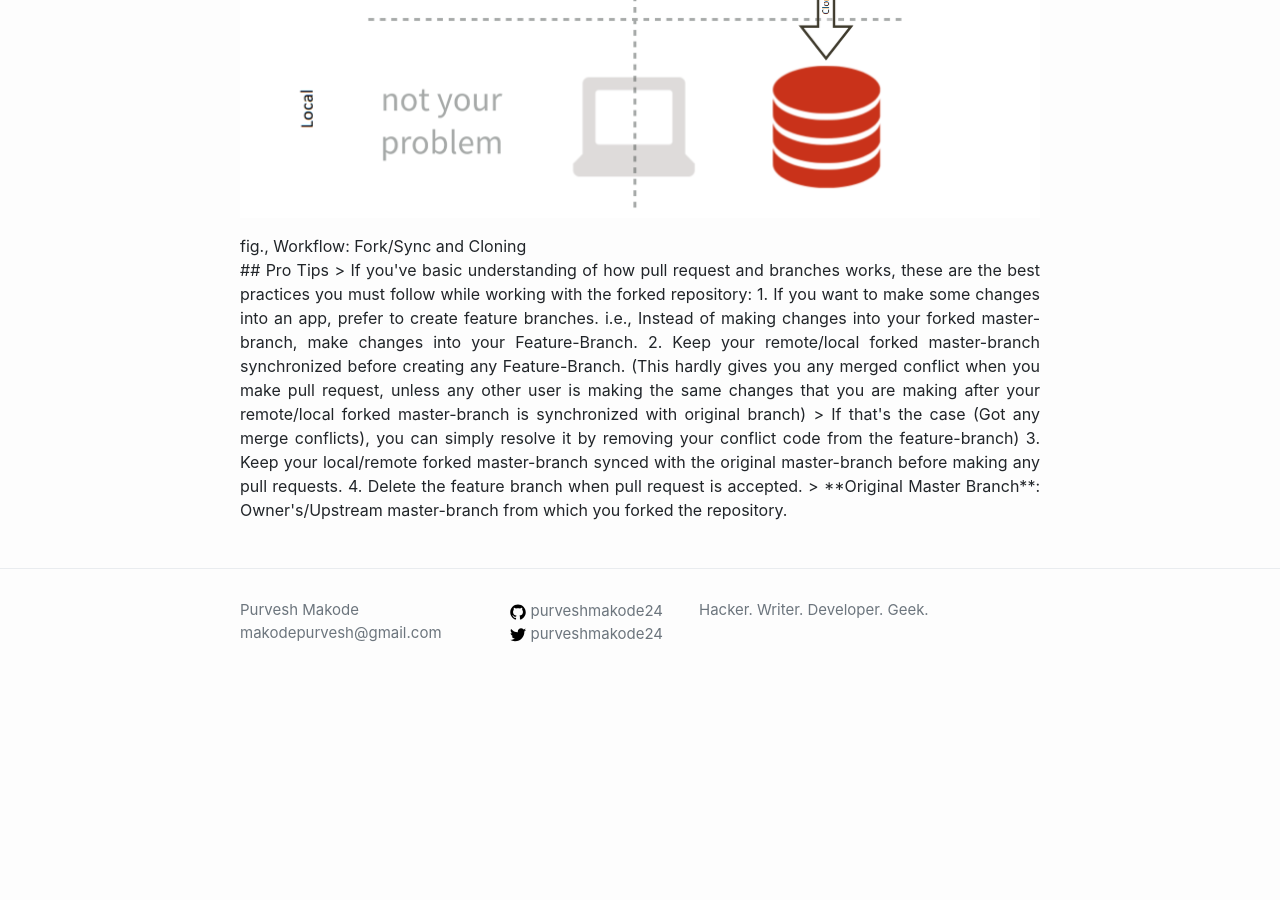
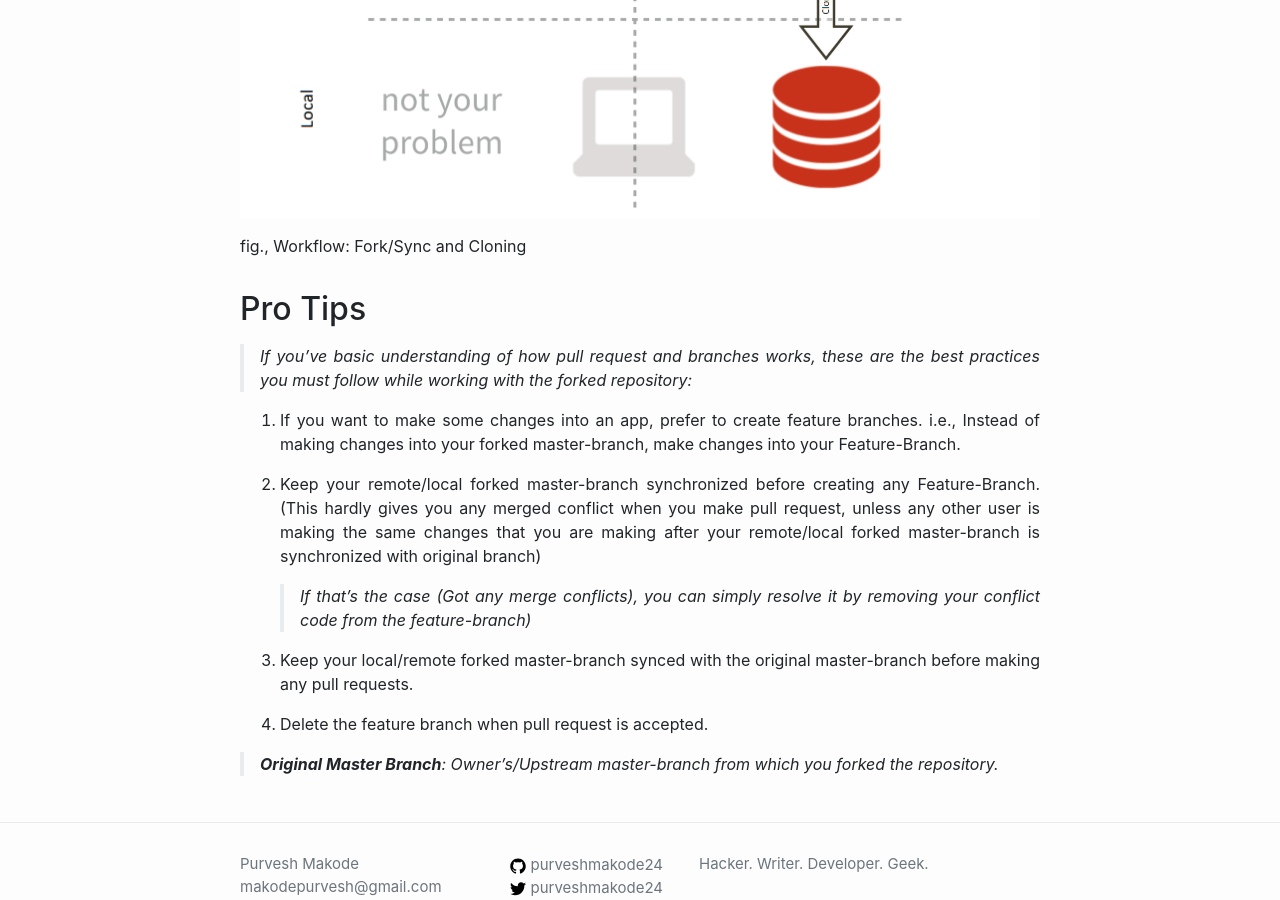
Before and after one commit to purveshmakode24/blog, a Jekyll site: the page built from _posts/2019-12-13-working-with-forks.md, in a window 1280 px wide and 900 px high, scrolled down 1895 px. Built offline with Jekyll 4.4.1, drawn with Linux system fonts in a browser that asks for light colours; before the commit the page ends 2584 px from its top, so only the background shows below that.

Commit message:
Update 2019-12-13-working-with-forks.md

```diff
--- a/_posts/2019-12-13-working-with-forks.md
+++ b/_posts/2019-12-13-working-with-forks.md
@@ -63,7 +63,7 @@
 
 <img src="/assets/images/fork-and-clone.png" alt="fork-and-clone" style="width: 800px; display: block;
     margin: 0 auto;"/>
-<p style="display: block; margin: 0 auto;">fig., Workflow: Fork/Sync and Cloning<p>
+<p style="display: block; margin: 0 auto;">fig., Workflow: Fork/Sync and Cloning</p>
 
 ## Pro Tips
 
```
